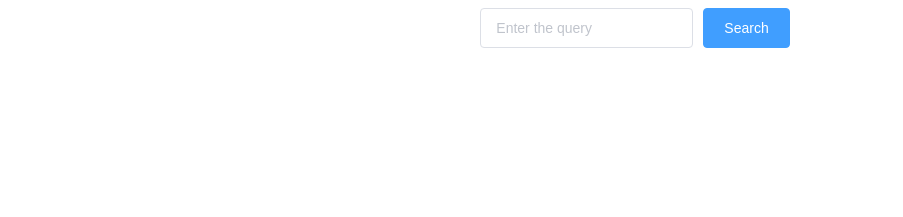
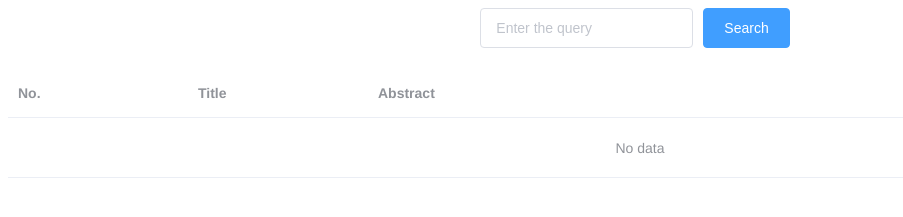
Before and after one commit to ryantao403/cs510-project, a Vue app in the folder frontend/: page / in a window 1280 px wide. Shown: the part 151-368 px from the top of the page, without its empty margins (0-903 px from the left). Built offline with nearby package versions, Linux system fonts and the light colour scheme.

Commit message:
populate table content with dummy data

```diff
--- a/frontend/src/components/DocumentTable.vue
+++ b/frontend/src/components/DocumentTable.vue
@@ -0,0 +1,18 @@
+<template>
+    <div>
+        <el-table
+            :data="$store.state.documents"
+            empty-text="No data"
+            style="width: 100%">
+            <el-table-column prop="id" label="No." width="180"></el-table-column>
+            <el-table-column prop="title" label="Title" width="180"></el-table-column>
+            <el-table-column prop="abstract" label="Abstract"></el-table-column>
+        </el-table>
+    </div>
+</template>
+
+<script>
+export default {
+
+}
+</script>
--- a/frontend/src/components/Main.vue
+++ b/frontend/src/components/Main.vue
@@ -1,15 +1,18 @@
 <template>
   <div class="main">
     <QueryInput />
+    <DocumentTable />
   </div>
 </template>
 
 <script>
 import QueryInput from './QueryInput.vue'
+import DocumentTable from './DocumentTable.vue'
 export default {
   name: 'Main',
   components: {
-    QueryInput
+    QueryInput,
+    DocumentTable
   }
 }
 </script>
--- a/frontend/src/components/QueryInput.vue
+++ b/frontend/src/components/QueryInput.vue
@@ -20,8 +20,8 @@
     },
     methods: {
       search() {
-        alert('Search ' + this.form.query)
-        console.log(this.$store.state.dummy)
+        //alert('Search ' + this.form.query)
+        this.$store.commit('setDummyDocuments')
       }
     }
   }
--- a/frontend/src/store.js
+++ b/frontend/src/store.js
@@ -14,11 +14,25 @@ export default new Vuex.Store({
         setDummyDocuments(state) {
             state.documents = [
                 {
-                    title: 'Fake title',
+                    id: 0,
+                    title: 'Fake title 1',
                     link: 'https://google.com',
-                    abstract: 'Fake abstract'
+                    abstract: 'Fake abstract 1'
+                },
+                {
+                    id: 1,
+                    title: 'Fake title 2',
+                    link: 'https://google.com',
+                    abstract: 'Fake abstract 2'
+                },
+                {
+                    id: 2,
+                    title: 'Fake title 3',
+                    link: 'https://google.com',
+                    abstract: 'Fake abstract 3'
                 }
             ]
+            console.log('setDummyDocuments')
         }
     }
 })
```
Also changed, not shown: frontend/src/components/DocumentRow.vue (deleted), frontend/src/main.js (line endings or trailing spaces).
